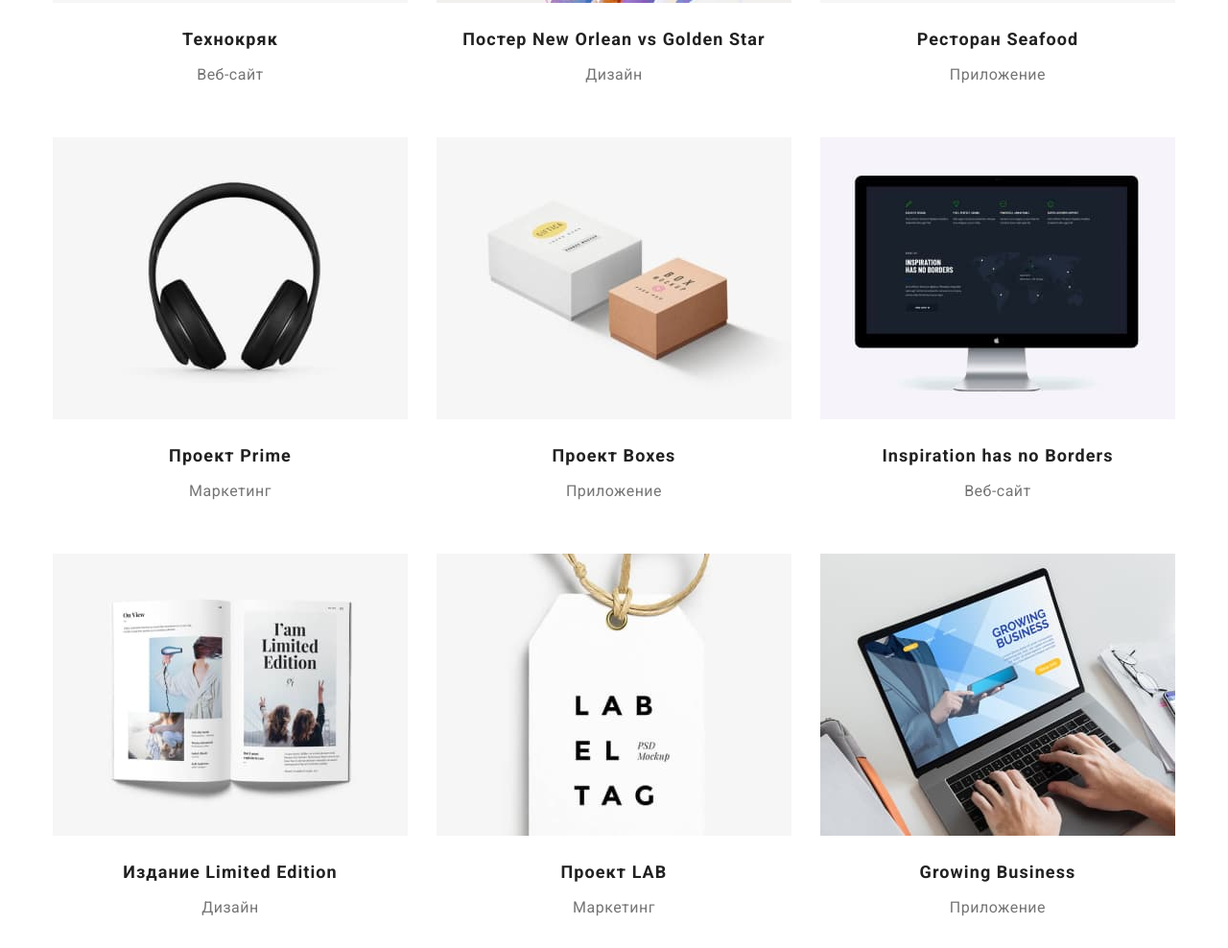
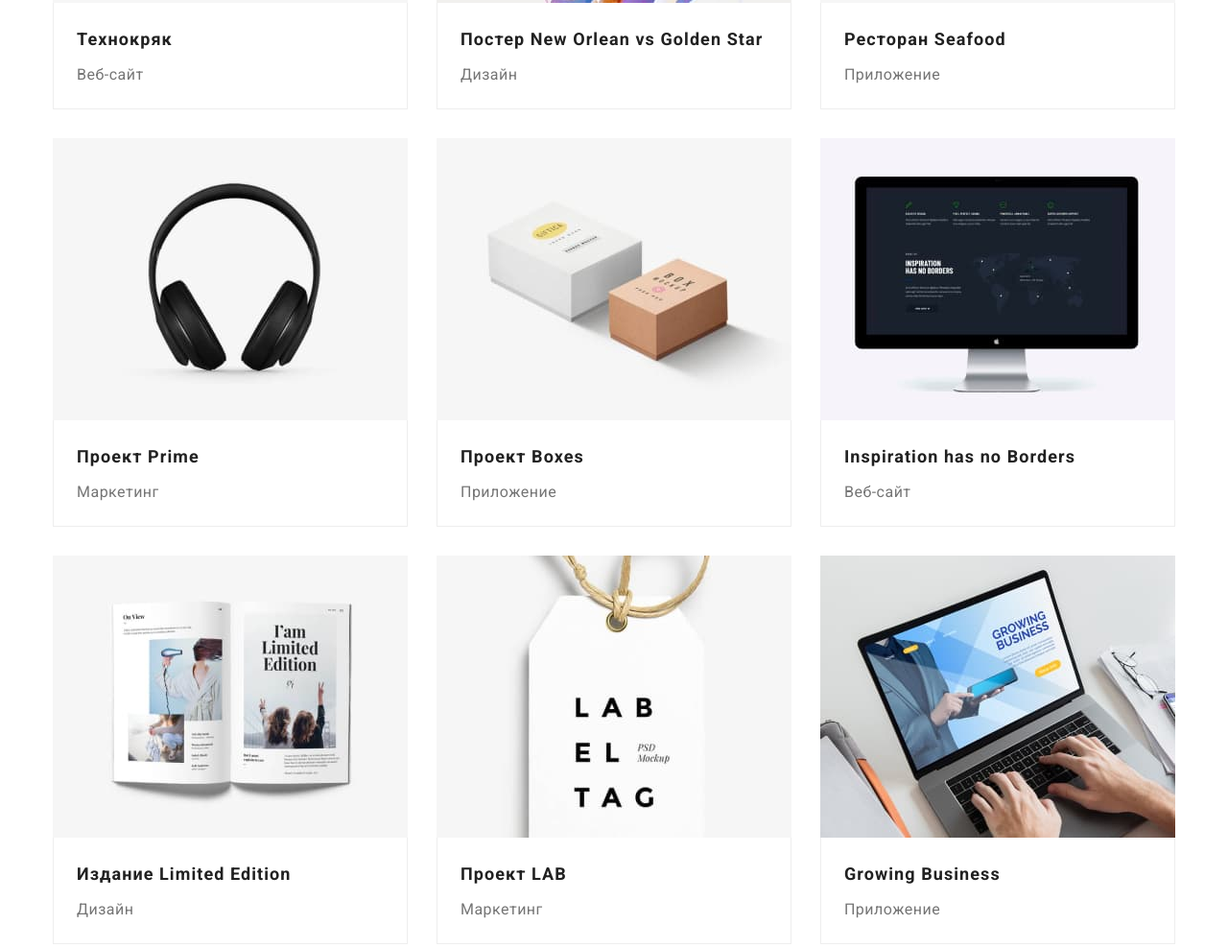
Before and after one commit to Vitalii-Khivrych/goit-markup-hw-03, a plain HTML site: page portfolio.html in a window 1280 px wide. Shown: the part 554-1542 px from the top of the page at 96% size. Drawn offline with nearby package versions, Linux system fonts and the light colour scheme.

Commit message:
Правка вторая

```diff
--- a/css/styles.css
+++ b/css/styles.css
@@ -1,7 +1,3 @@
-* {
-  box-sizing: border-box;
-}
-
 p,
 h1,
 h2,
@@ -23,6 +19,8 @@ button {
 
 img {
   display: block;
+  max-width: 100%;
+  height: auto;
 }
 
 :root {
@@ -86,7 +84,7 @@ body {
 
 .heaed-nav {
   margin-left: 93px;
-  margin-right: 331px;
+  /* margin-right: 331px; */
 }
 
 .header-list {
@@ -115,6 +113,7 @@ body {
 }
 .header-contact-list {
   display: flex;
+  margin-left: auto;
 }
 
 .header-contact-item {
@@ -193,7 +192,7 @@ body {
 
 /* -------advantage section-------*/
 
-.advantage {
+.section {
   padding-top: 94px;
   padding-bottom: 94px;
 }
@@ -211,7 +210,6 @@ body {
   margin: -1px;
 }
 
-/* .advantage-box */
 .advantage-list {
   display: flex;
   /* flex-wrap: wrap; */
@@ -241,7 +239,7 @@ body {
 /* -------our work section------- */
 
 .work {
-  padding-bottom: 94px;
+  padding-top: 0;
 }
 
 .work-title,
@@ -254,7 +252,6 @@ body {
   margin-bottom: 50px;
 }
 
-/* .work-box  */
 .work-list {
   display: flex;
   /* flex-wrap: wrap; */
@@ -272,7 +269,6 @@ body {
   padding-bottom: 94px;
 }
 
-/* .team-box */
 .team-list {
   display: flex;
   /* flex-wrap: wrap; */
@@ -280,7 +276,7 @@ body {
 }
 
 .team-item {
-  padding-bottom: 30px;
+  /* padding-bottom: 30px; */
   width: calc(100% / 4 - 30px);
   margin-left: 30px;
   background: var(--white-colore);
@@ -289,13 +285,18 @@ body {
   border-radius: 0px 0px 4px 4px;
 }
 
+.team-name {
+  padding-top: 30px;
+  padding-bottom: 30px;
+}
+
 .team-item-title {
   font-weight: 500;
   font-size: 16px;
   line-height: 1.18;
   text-align: center;
   letter-spacing: 0.03em;
-  margin-top: 30px;
+  /* margin-top: 30px; */
 }
 
 .team-item-text {
@@ -377,22 +378,32 @@ body {
   margin-right: 30px;
 }
 
+.project-item-name {
+  padding-top: 20px;
+  padding-bottom: 20px;
+  padding-left: 24px;
+  padding-right: 24px;
+  border-left: 1px solid #eeeeee;
+  border-bottom: 1px solid #eeeeee;
+  border-right: 1px solid #eeeeee;
+}
+
 .project-title {
   font-weight: 700;
   font-size: 18px;
   line-height: 2;
   letter-spacing: 0.06em;
-  margin-top: 20px;
+  /* margin-top: 20px; */
   margin-bottom: 4px;
-  text-align: center;
+  /* text-align: center; */
 }
 .project-text {
   font-size: 16px;
   line-height: 1.87;
   letter-spacing: 0.03em;
   color: var(--text-colore);
-  text-align: center;
-  padding-bottom: 20px;
+  /* text-align: center; */
+  /* padding-bottom: 20px; */
 }
 
 .filters-item:not(:last-child) {
--- a/portfolio.html
+++ b/portfolio.html
@@ -9,7 +9,7 @@
         <link rel="preconnect" href="https://fonts.gstatic.com" crossorigin>
         <link href="https://fonts.googleapis.com/css2?family=Raleway:wght@700&family=Roboto:wght@400;500;700;900&display=swap"
             rel="stylesheet">
-        <link rel="stylesheet" href="https://cdnjs.cloudflare.com/ajax/libs/    modern-normalize/1.1.0/modern-normalize.min.css"
+        <link rel="stylesheet" href="https://cdnjs.cloudflare.com/ajax/libs/modern-normalize/1.1.0/modern-normalize.min.css"
         integrity="sha512-wpPYUAdjBVSE4KJnH1VR1HeZfpl1ub8YT/NKx4PuQ5NmX2tKuGu6U/JRp5y+Y8XG2tV+wKQpNHVUX03MfMFn9Q=="
         crossorigin="anonymous" referrerpolicy="no-referrer" />
         <link rel="stylesheet" href="./css/styles.css">
@@ -48,7 +48,7 @@
 </header>
 
     <main>
-        <section class="project">
+        <section class="section">
             <div class="container">
                 <h1 class="visually-hidden">Portfolio</h1>
                 <ul class=" list filters">
@@ -72,48 +72,57 @@
                 <ul class="list project-list">
                     <li class="project-item">
                         <img src="./img/img-pr1.jpg" alt="Ноутбук с открытым сайтом" width="370">
+                        <div class="project-item-name">
                         <h2 class="project-title">Технокряк</h2>
-                        <p class="project-text">Веб-сайт</p>
+                        <p class="project-text">Веб-сайт</p></div>
                     </li>
                     <li class="project-item">
                         <img src="./img/img-pr2.jpg" alt="Постер с двумя баскетболистами" width="370">
+                        <div class="project-item-name">
                         <h2 class="project-title">Постер New Orlean vs Golden Star</h2>
-                        <p class="project-text">Дизайн</p>
+                        <p class="project-text">Дизайн</p></div>
                     </li>
                     <li class="project-item">
                         <img src="./img/img-pr3.jpg" alt="Логотип ресторана" width="370">
+                        <div class="project-item-name">
                         <h2 class="project-title">Ресторан Seafood</h2>
-                        <p class="project-text">Приложение</p>
+                        <p class="project-text">Приложение</p></div>
                     </li>
                     <li class="project-item">
                         <img src="./img/img-pr4.jpg" alt="Наушники" width="370">
+                        <div class="project-item-name">
                         <h2 class="project-title">Проект Prime</h2>
-                        <p class="project-text">Маркетинг</p>
+                        <p class="project-text">Маркетинг</p></div>
                     </li>
                     <li class="project-item">
                         <img src="./img/img-pr5.jpg" alt="Две коробки" width="370">
+                        <div class="project-item-name">
                         <h2 class="project-title">Проект Boxes</h2>
-                        <p class="project-text">Приложение</p>
+                        <p class="project-text">Приложение</p></div>
                     </li>
                     <li class="project-item">
                         <img src="./img/img-pr6.jpg" alt="Монитор с открытым сайтом" width="370">
+                        <div class="project-item-name">
                         <h2 class="project-title">Inspiration has no Borders</h2>
-                        <p class="project-text">Веб-сайт</p>
+                        <p class="project-text">Веб-сайт</p></div>
                     </li>
                     <li class="project-item">
                         <img src="./img/img-pr7.jpg" alt="Открытый журнал" width="370">
+                        <div class="project-item-name">
                         <h2 class="project-title">Издание Limited Edition</h2>
-                        <p class="project-text">Дизайн</p>
+                        <p class="project-text">Дизайн</p></div>
                     </li>
                     <li class="project-item">
                         <img src="./img/img-pr8.jpg" alt="Бирка с надписями" width="370">
+                        <div class="project-item-name">
                         <h2 class="project-title">Проект LAB</h2>
-                        <p class="project-text">Маркетинг</p>
+                        <p class="project-text">Маркетинг</p></div>
                     </li>
                     <li class="project-item">
                         <img src="./img/img-pr9.jpg" alt="Ноутбук с открытым приложением" width="370">
+                        <div class="project-item-name">
                         <h2 class="project-title">Growing Business</h2>
-                        <p class="project-text">Приложение</p>
+                        <p class="project-text">Приложение</p></div>
                     </li>
                 </ul>
             </div>
```
Also changed, not shown: index.html (+12 -16 lines).
